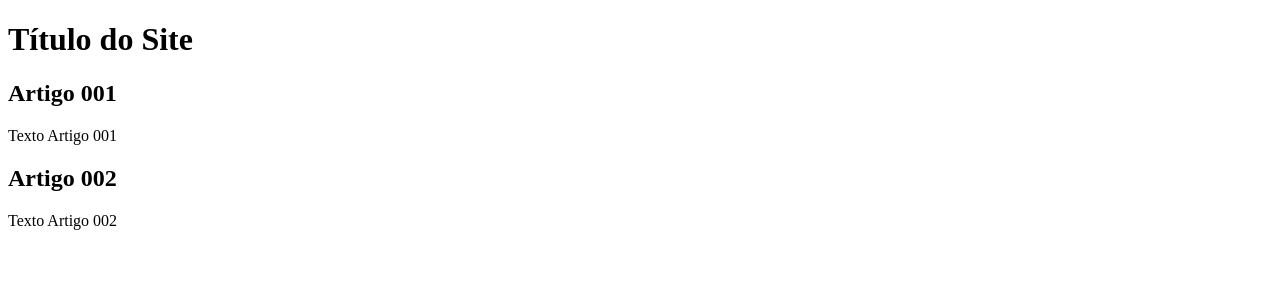
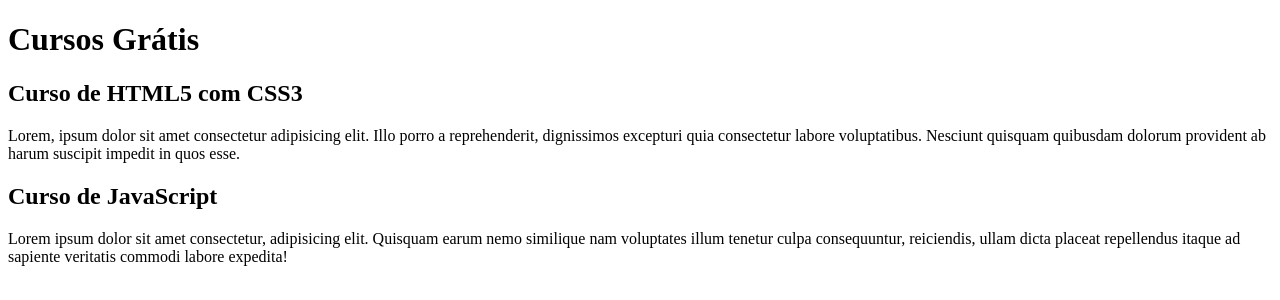
Before and after one commit to PDR-prog/projeto-site, a plain HTML site: page index.html in a window 1280 px wide. Drawn offline with Linux system fonts and the light colour scheme.

Commit message:
comecei a escrever o conteúdo

```diff
--- a/index.html
+++ b/index.html
@@ -8,15 +8,15 @@
 <body>
    <main>
     <header>
-        <h1>Título do Site</h1>
+        <h1>Cursos Grátis</h1>
     </header>
     <article>
-        <h2>Artigo 001</h2>
-        <p>Texto Artigo 001</p>
+        <h2>Curso de HTML5 com CSS3</h2>
+        <p>Lorem, ipsum dolor sit amet consectetur adipisicing elit. Illo porro a reprehenderit, dignissimos excepturi quia consectetur labore voluptatibus. Nesciunt quisquam quibusdam dolorum provident ab harum suscipit impedit in quos esse.</p>
     </article>
     <article>
-        <h2>Artigo 002</h2>
-        <p>Texto Artigo 002</p>
+        <h2>Curso de JavaScript</h2>
+        <p>Lorem ipsum dolor sit amet consectetur, adipisicing elit. Quisquam earum nemo similique nam voluptates illum tenetur culpa consequuntur, reiciendis, ullam dicta placeat repellendus itaque ad sapiente veritatis commodi labore expedita!</p>
     </article>
    </main>
 </body>
```
